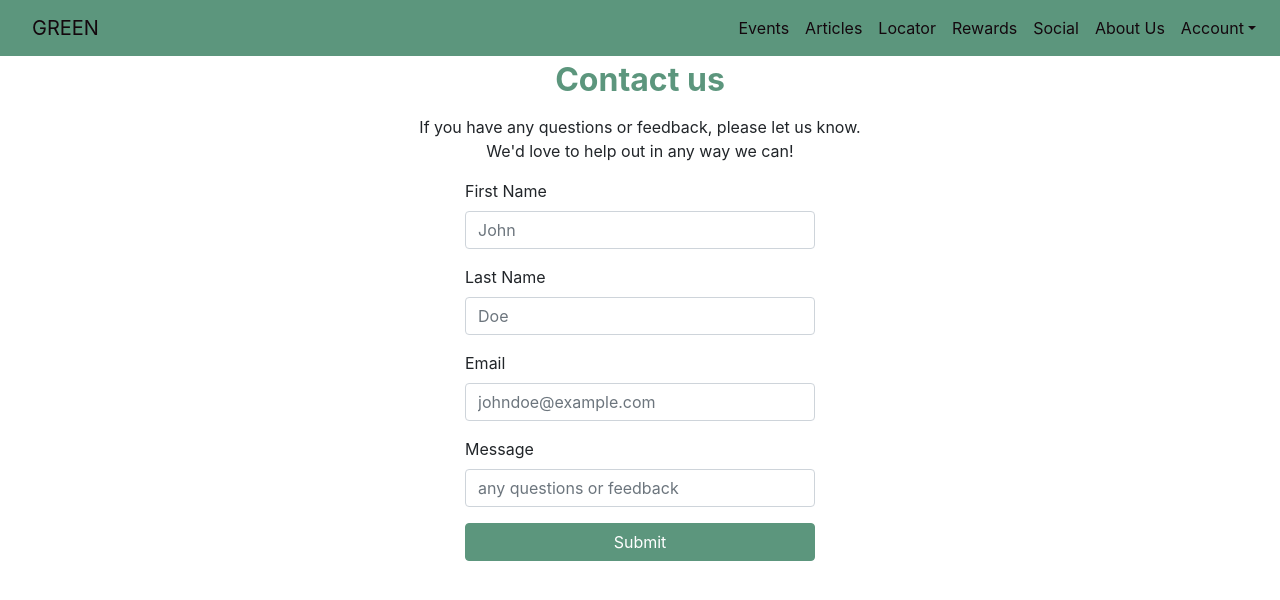
After one commit to stephaniemtea/GREEN, a PHP site: page /contactus.php in a window 1280 px wide. The commit adds this page. Shown: the top 600 px of the page. Run offline with PHP 8.4, Linux system fonts and the light colour scheme; some libraries are stand-ins or nearby versions.

Commit message:
Adding about us and contact us page

```diff
--- /dev/null
+++ b/contactus.php
@@ -0,0 +1,48 @@
+
+
+<?php
+  include_once "./includes/header.php";
+
+  // Sources:
+  // https://mdbootstrap.com/docs/b4/jquery/sections/contact/
+?>
+
+<!-- Section: Contact v.1 -->
+<section class="my-5">
+  <!-- Section heading -->
+  <h2 class="h1-responsive font-weight-bold text-center my-3 page-header">Contact us</h2>
+  <!-- Section description -->
+  <p class="text-center w-responsive mx-auto">If you have any questions or feedback, please let us know. <br> We'd love to help out in any way we can!</p>
+  <!-- Grid row -->
+  <div class="container justify-content-center">
+    <div class="row justify-content-center">
+      <div class="form-group col-md-4 col-md-offset-5 align-center ">
+        <!-- Form with header -->
+        <form onsubmit="handleNextPage(event, 1)" method="POST">
+          <div class="form-group">
+            <label for="firstName">First Name</label>
+            <input id="firstName" name="firstName" type="text" class="form-control" placeholder="John" minlength="1" maxlength="50" required>
+          </div>
+          <div class="form-group">
+            <label for="lastName">Last Name</label>
+            <input id="lastName" name="lastName" type="text" class="form-control" placeholder="Doe" minlength="1" maxlength="50" required>
+          </div>
+          <div class="form-group">
+            <label for="email">Email</label>
+            <input id="email" name="email" type="email" class="form-control" placeholder="johndoe@example.com" required>
+          </div>
+          <div class="form-group">
+            <label for="message">Message</label>
+            <input id="message" name="message" type="text" class="form-control" minlength="1" maxlength="200" placeholder="any questions or feedback" required>
+          </div>
+          <div class="form-group text-center">
+            <button type="submit" class="btn btn-block btn-site-main">Submit</button>
+          </div>
+        </form>
+      </div>
+    </div>
+</section>
+<!-- Section: Contact v.1 -->
+</div>
+</body>
+</html>
--- a/css/main.css
+++ b/css/main.css
@@ -33,6 +33,20 @@ body {
 
 .color-final {
     color: #507DBC;
+}
+
+/* Buttons */
+.btn-site-main {
+    color: white !important;
+    background-color: #5C967D !important;
+    border-color: #5C967D !important;
+}
+
+/* A smaller button of the main button */
+.btn-sm, .btn-lg, .btn-primary-color {
+    color: white !important;
+    background-color: #5C967D !important;
+    border-color: #5C967D !important;
 }
 
 /* Navigation */
@@ -137,3 +151,8 @@ input[type=checkbox]:checked + span.label-text{
   content: "\f00c" !important;
   color: #000;
 }
+
+/*** About Us + Contact Us ***/
+.page-link a:visited, .page-link a:active, .page-link a:link {
+	color: #14080E !important;
+}
--- /dev/null
+++ b/includes/header.php
@@ -0,0 +1,35 @@
+<!DOCTYPE html>
+<html lang="en">
+
+<head>
+	<meta charset="UTF-8">
+	<meta name="viewport" content="width=device-width, initial-scale=1.0">
+	<title>GREEN</title>
+	<link href="https://fonts.googleapis.com/css2?family=Barlow&display=swap" rel="stylesheet">
+	<link rel="stylesheet" href="//use.fontawesome.com/releases/v5.0.7/css/all.css">
+	<!-- font awesome (desktop) -->
+	<link rel="stylesheet" href="./css/all.css">
+	<link rel="stylesheet" href="./css/main.css">
+	<link rel="stylesheet" href="https://cdn.jsdelivr.net/npm/bootstrap@4.5.3/dist/css/bootstrap.min.css" integrity="sha384-TX8t27EcRE3e/ihU7zmQxVncDAy5uIKz4rEkgIXeMed4M0jlfIDPvg6uqKI2xXr2" crossorigin="anonymous">
+	<script src="https://code.jquery.com/jquery-3.5.1.slim.min.js" integrity="sha384-DfXdz2htPH0lsSSs5nCTpuj/zy4C+OGpamoFVy38MVBnE+IbbVYUew+OrCXaRkfj" crossorigin="anonymous"></script>
+	<script src="https://stackpath.bootstrapcdn.com/bootstrap/4.5.0/js/bootstrap.min.js" integrity="sha384-OgVRvuATP1z7JjHLkuOU7Xw704+h835Lr+6QL9UvYjZE3Ipu6Tp75j7Bh/kR0JKI" crossorigin="anonymous"></script>
+</head>
+
+<body>
+	<nav class="navbar navbar-expand-md navbar-dark bg-main-green fixed-top">
+		<a class="navbar-brand nav-link" href="#">GREEN<span class="sr-only">(current)</span></a>
+		<button class="navbar-toggler" type="button" data-toggle="collapse" data-target="#navbarSupportedContent" aria-controls="navbarSupportedContent" aria-expanded="false" aria-label="Toggle navigation"> <span class="navbar-toggler-icon"></span> </button>
+		<div class="collapse navbar-collapse" id="navbarSupportedContent">
+			<ul class="navbar-nav ml-auto">
+				<li class="nav-item"> <a class="nav-link" href="#">Events</a> </li>
+				<li class="nav-item"> <a class="nav-link" href="#">Articles</a> </li>
+				<li class="nav-item"> <a class="nav-link" href="#">Locator</a> </li>
+				<li class="nav-item"> <a class="nav-link" href="#">Rewards</a> </li>
+				<li class="nav-item"> <a class="nav-link" href="#">Social</a> </li>
+				<li class="nav-item"> <a class="nav-link" href="aboutus.php">About Us</a></li>
+				<li class="nav-item dropdown"> <a class="nav-link dropdown-toggle" href="#" id="navbarDropdownMenuLink" role="button" data-toggle="dropdown" aria-expanded="false">Account</a>
+					<div class="dropdown-menu dropdown-menu-right" aria-labelledby="navbarDropdownOrder"> <a href="#" class="dropdown-item">Login</a> <a href="#" class="dropdown-item">Register</a> </div>
+				</li>
+			</ul>
+		</div>
+	</nav>
```
Also changed, not shown: aboutus.php (added, +10 -0 lines), index.php (+18 -41 lines).
